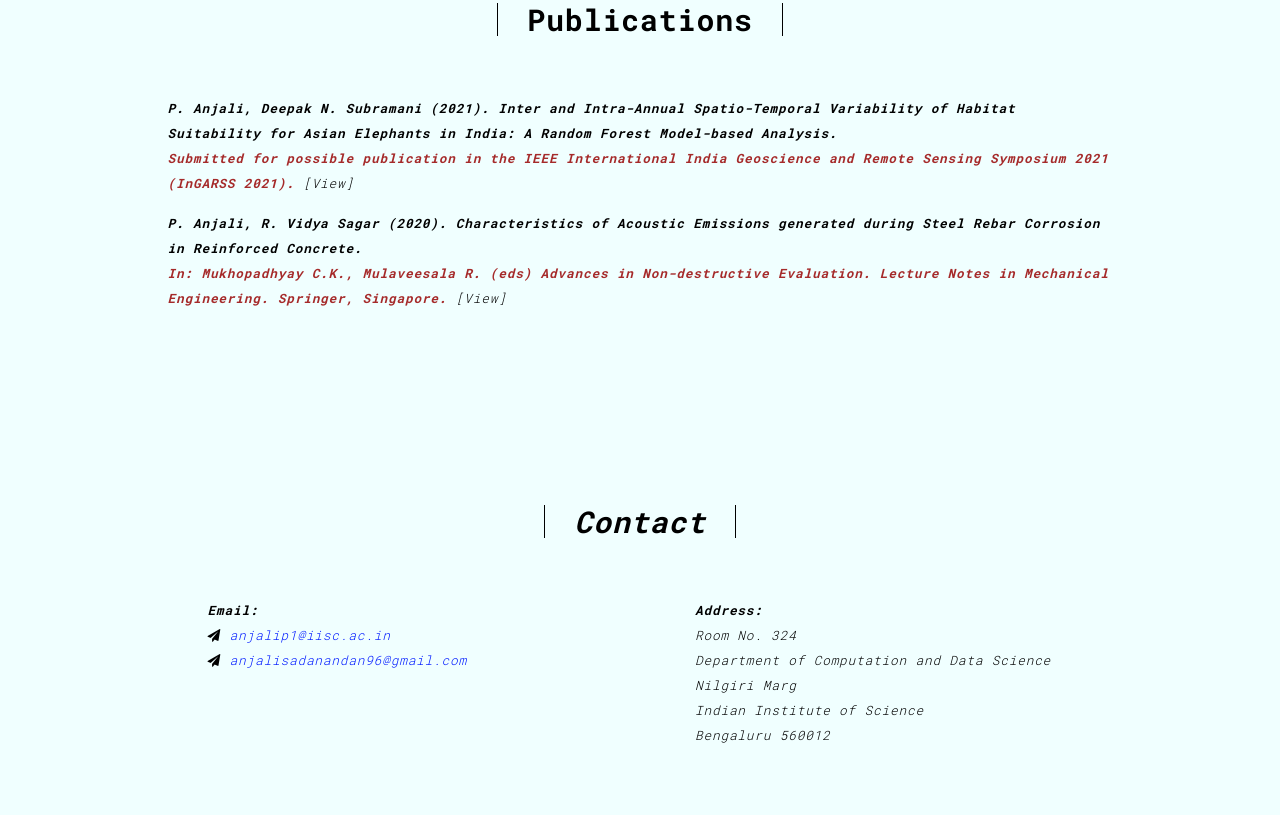
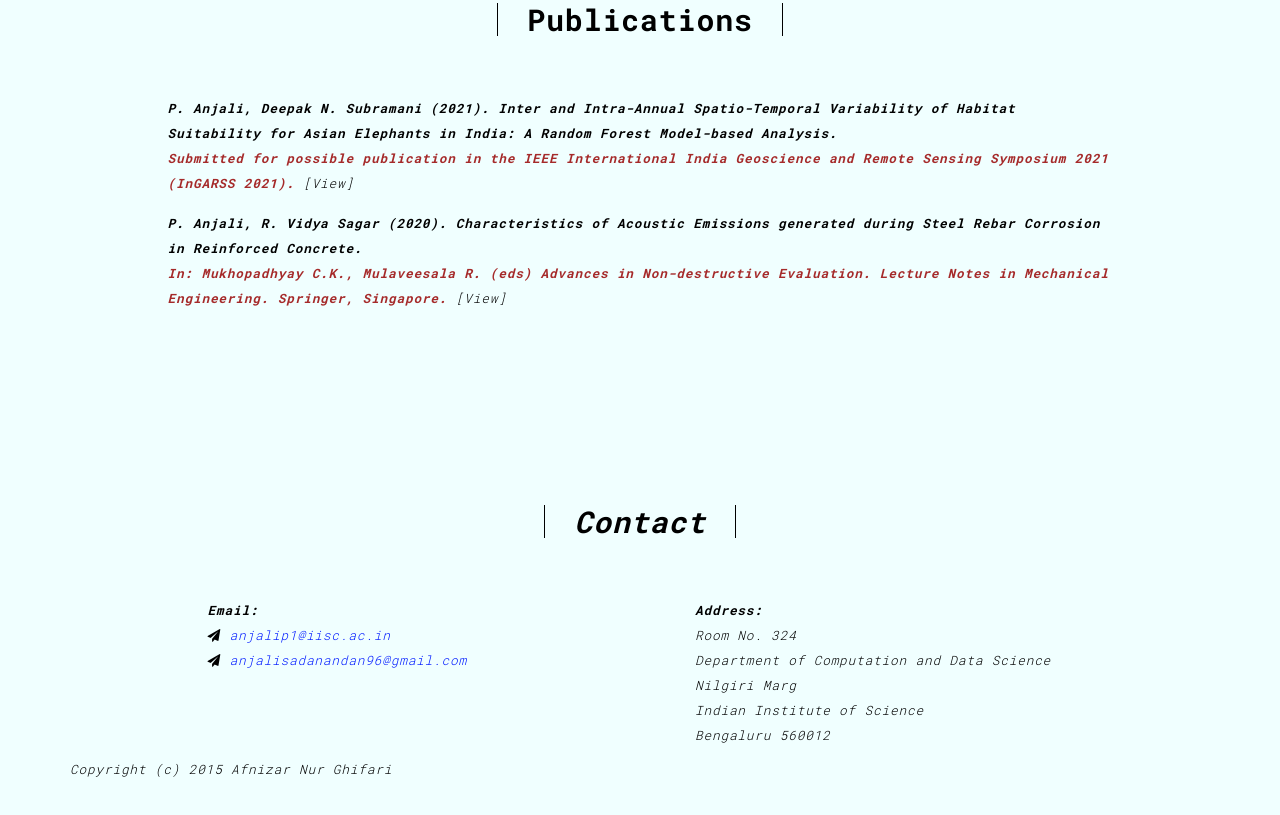
Before and after one commit to AnjaliSadanandan/AnjaliSadanandan.github.io, a plain HTML site: page index.html in a window 1280 px wide. Shown: the part 3056-3871 px from the top of the page. Drawn offline with Linux system fonts and the light colour scheme.

Commit message:
Update index.html

```diff
--- a/index.html
+++ b/index.html
@@ -240,6 +240,7 @@
 					  </div>
 				   </div>
 				  </div>
+				  <p>Copyright (c) 2015 Afnizar Nur Ghifari</p>
 			</div>
 		</div>
 
```
